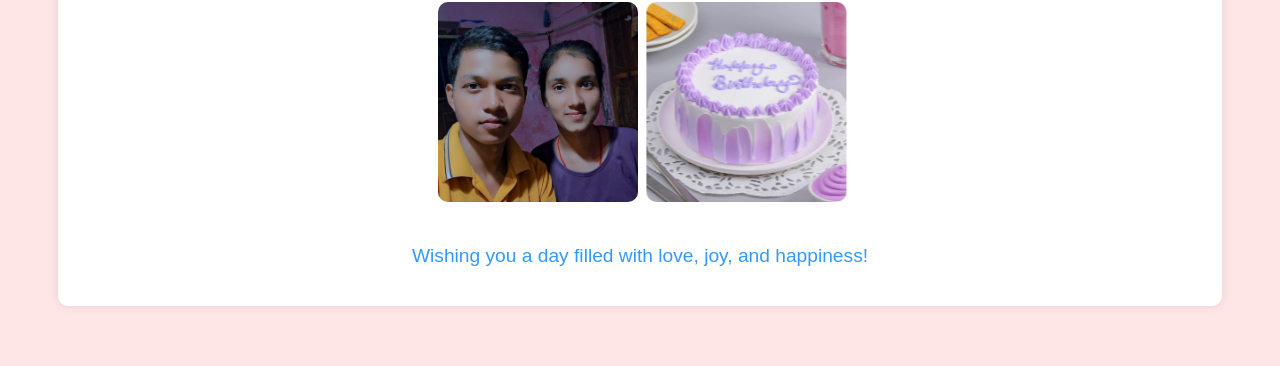
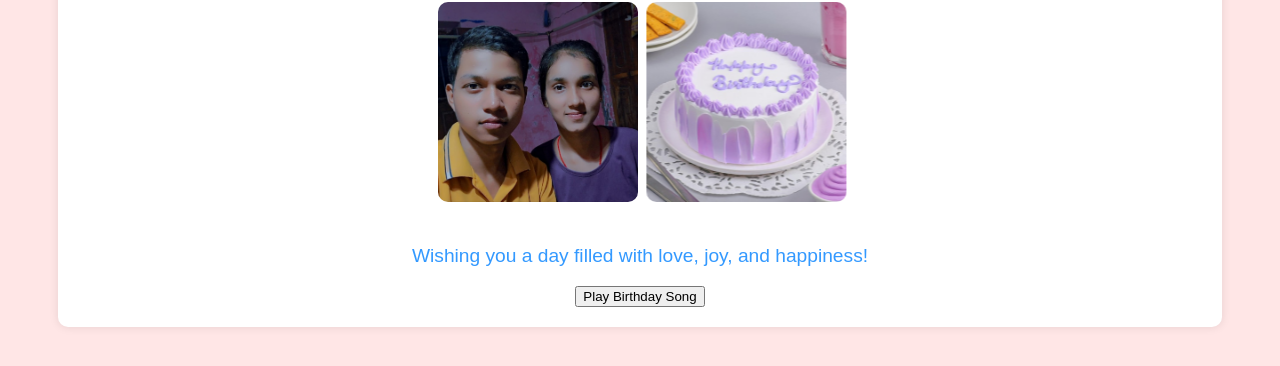
Before and after one commit to Anish9345/Happy-Birthday-Muskan, a plain HTML site: page index.html in a window 1280 px wide. Shown: the part 156-522 px from the top of the page. Drawn offline with Linux system fonts and the light colour scheme.

Commit message:
Update index.html

```diff
--- a/index.html
+++ b/index.html
@@ -13,6 +13,7 @@
         <img src="88014.jpeg" alt="Birthday Cake" class="cake-image">
         <p class="bottom-text">Wishing you a day filled with love, joy, and happiness!</p>
         <audio id="birthdaySong" src="HAPPY Birthday Song – Happy Birthday to You(MP3_160K).mp3"></audio>
+        <button id="playButton" onclick="playMusic()">Play Birthday Song</button>
     </div>
     <script src="script.js"></script>
 </body>
```
